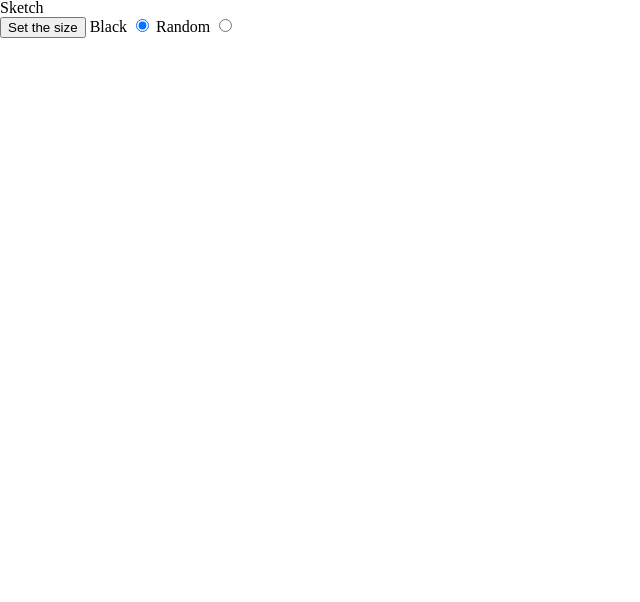
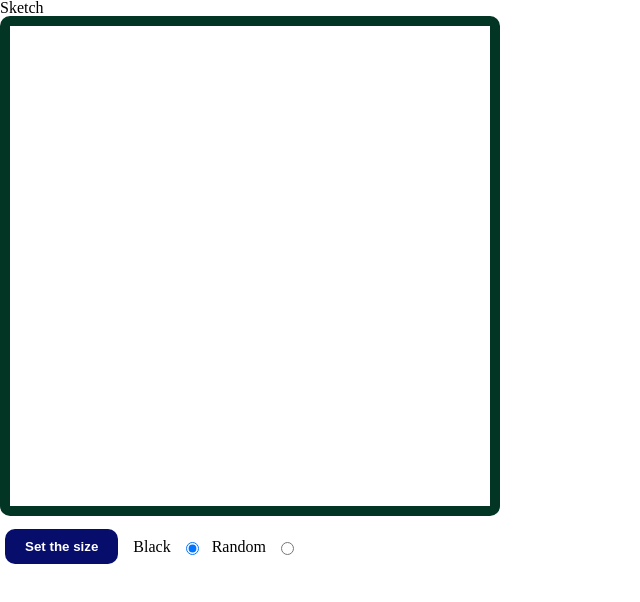
Before and after one commit to Igors78/Sketch, a plain HTML site: page index.html in a window 1280 px wide. Shown: the whole page, without its empty margins (0-640 px from the left). Drawn offline with Linux system fonts and the light colour scheme.

Commit message:
Started on script,finished html and css yet

```diff
--- a/main.css
+++ b/main.css
@@ -3,7 +3,30 @@
     -moz-box-sizing: border-box;
     box-sizing: border-box;
 }
-    #container{
-        display: grid;
+    #container {
+        display: inline-grid;
+        width: 500px;
+        height: 500px;
+        grid-template-columns: auto;
+        border: 10px solid rgb(2, 53, 36);
+        border-radius: 10px;
+        padding:0;
 
     }
+    button {
+        display: block;
+        margin: 10px 5px;
+        padding: 10px 20px;
+        background-color: rgb(6, 13, 107);
+        color: white;
+        border: none;
+        font-weight: bold;
+        border-radius: 10px;
+    }
+    .controls {
+        display: flex;
+        align-items: center;
+    }
+    label {
+        margin: 10px 10px;
+    }
```
